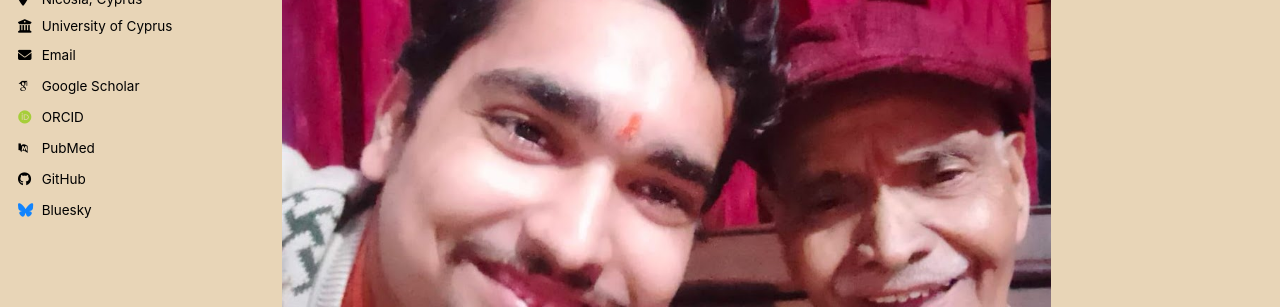
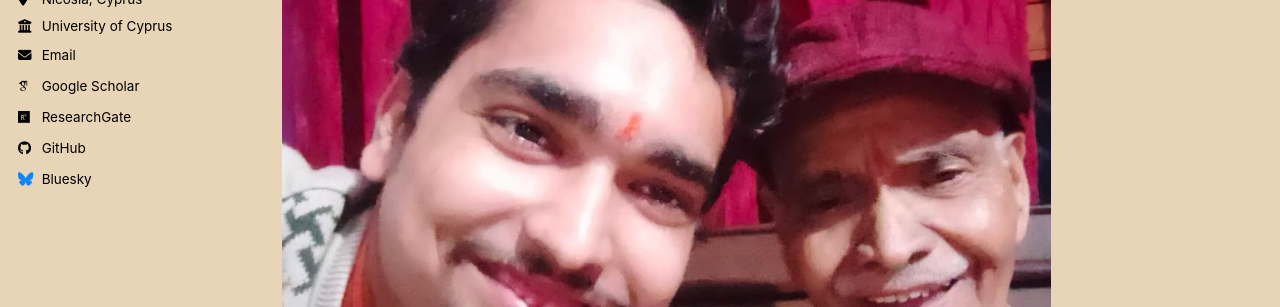
Before and after one commit to Aayushman5/Aayushman5.github.io, a Jekyll site: the page built from _pages/about.md, in a window 1280 px wide. Shown: the part 389-696 px from the top of the page. Built offline with Jekyll 4.4.1, drawn with Linux system fonts in a browser that asks for light colours; some web fonts are replaced; a script bundle is joined from its source files by our own code; library files that are not in the unit come from our copies; some of the changed lines change nothing that is shown.

Commit message:
Update _config.yml

```diff
--- a/_config.yml
+++ b/_config.yml
@@ -33,18 +33,18 @@ author:
   email            : "raina.aayushman@ucy.ac.cy"
 
   # Academic websites
-  academia         : # URL
-  arxiv            : # URL - Update with the correct link to your profile
+  #academia         : # URL
+  #arxiv            : # URL - Update with the correct link to your profile
   googlescholar    : "https://scholar.google.com/citations?user=xGschf8AAAAJ&hl=en"
-  inspire-hep      : # URL
-  impactstory      : # URL
-  orcid            : "https://orcid.org/yourorcidurl"
-  semantic         : # URL
-  ssrn             : # URL
-  pubmed           : "https://www.ncbi.nlm.nih.gov/pubmed/?term=john+snow"
-  researchgate     : # URL
-  scopus           : # URL
-  zotero           : # URL
+  #inspire-hep      : # URL
+  #impactstory      : # URL
+  #orcid            : "https://orcid.org/yourorcidurl"
+  #semantic         : # URL
+  #ssrn             : # URL
+  #pubmed           : "https://www.ncbi.nlm.nih.gov/pubmed/?term=john+snow"
+  researchgate     : "https://www.researchgate.net/profile/Aayushman-Raina?ev=hdr_xprf"
+  #scopus           : # URL
+  #zotero           : # URL
 
 
   # Repositories and software development
```
